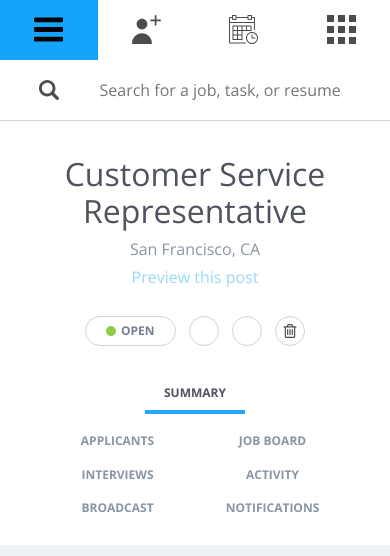
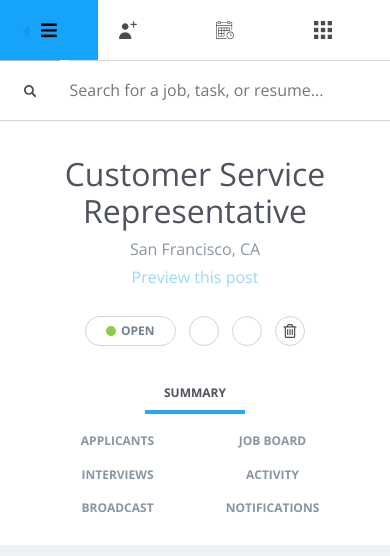
Before and after one commit to chris023/cm-comp-challenge-3, a plain HTML site: page index.html in a window 390 px wide. Shown: the top 556 px of the page. Drawn offline with nearby package versions, Linux system fonts and the light colour scheme.

Commit message:
Added arrow mobile broken

```diff
--- a/css/styles.css
+++ b/css/styles.css
@@ -139,7 +139,6 @@ main {
 
 .circle-svg {
   position: relative;
-  /* margin-right: 20%; */
   transform: rotate(90deg);
 }
 
@@ -182,7 +181,6 @@ main {
 .collapse-section {
   align-items: center;
   display: flex;
-  /* margin: 40px 0; */
 }
 
 .dot-ico {
@@ -204,6 +202,25 @@ main {
   position: absolute;
   left: 95px;
   top: 3px;
+}
+
+.fa-bars {
+  height: 25px;
+  width: 25px;
+  margin: 0;
+}
+
+.fa-caret-down {
+  color: #1794ee;
+  position: absolute;
+  filter: invert(0);
+  height: 25px;
+  left: 2px;
+  width: 25px;
+  transform: rotate(90deg);
+  margin: 0;
+  margin-right: -8px;
+  padding-left: 9px;
 }
 
 .fa-check-square:hover {
@@ -342,6 +359,10 @@ main {
   background-color: #16a4fa;
   cursor: pointer;
   filter: invert(0);
+}
+
+.search-ico:hover {
+  background-color: inherit;
 }
 
 .hiring-lead-pic {
@@ -647,6 +668,19 @@ main {
   background-color: #34bfff;
 }
 
+.toggle-navbar {
+  align-items: center;
+  display: flex;
+  position: relative;
+  justify-content: center;
+  font-size: 25px;
+}
+
+.toggle-navbar:hover {
+  background-color: #16a4fa;
+  cursor: pointer;
+}
+
 .toggle-nav-ico {
   background: url('../images/menu.svg') no-repeat;
   background-position: 50%;
@@ -737,12 +771,6 @@ main {
 }
 
 @media screen and (max-width: 400px) {
-  /* .page-title-container,
-  .page-nav,
-  .graph-content,
-  .job-and-footer {
-    display: none;
-  } */
 
   header {
     grid-template-columns: repeat(4, 1fr);
@@ -760,7 +788,6 @@ main {
 
   .footer-cell {
     display: none;
-    /* padding: 10px 0; */
   }
 
   .geo-ico {
@@ -771,20 +798,14 @@ main {
     display: none;
   }
 
-  /* .graphs-circles-only {
-    display: none;
-  }
-
-  .bar-graph {
-    display: none;
-  } */
-
   .header-ico {
     border: none;
+    height: 60px;
+    width: 60px;
   }
 
   .job-and-footer {
-    padding: 20px 10px;
+    padding: 0px 10px 20px 10px;
   }
 
   .job-cell {
@@ -853,8 +874,10 @@ main {
   }
 
   .search-ico {
+    border-top: solid 1px rgb(255, 255, 255);
     grid-row: 2;
     background-size: 20%;
+    /* display: none; */
   }
 
   .selected-tab-deco {
@@ -877,9 +900,24 @@ main {
 
 
   .search-bar {
+    border-top: solid 1px lightgray;
     grid-column: span 3;
     grid-row: 2;
+    margin-left: -30px;
   }
 
+  .fa-bars {
+    height: auto;
+    width: auto;
+  }
+
+  .fa-caret-down {
+    left: 6px;
+    top: 21px;
+  }
+
+  .toggle-navbar {
+    font-size: 18px;
+  }
 
 }
--- a/index.html
+++ b/index.html
@@ -86,9 +86,12 @@
     </nav>
     <section>
       <header>
-        <div class='toggle-nav-ico header-ico'></div>
-        <div class='search-ico header-ico'></div>
-        <input class='search-bar' type='text' placeholder='Search for a job, task, or resume'>
+        <div class='fas toggle-navbar'>
+          <i class="fas fa-caret-down"></i>
+          <i class="fas fa-bars"></i>
+        </div>
+        <div class='header-ico search-ico'></div>
+        <input class='search-bar' type='text' placeholder='Search for a job, task, or resume...'>
         <div class="profile-ico header-ico"></div>
         <div class="cal-ico header-ico"></div>
         <div class="apps-ico header-ico"></div>
```
